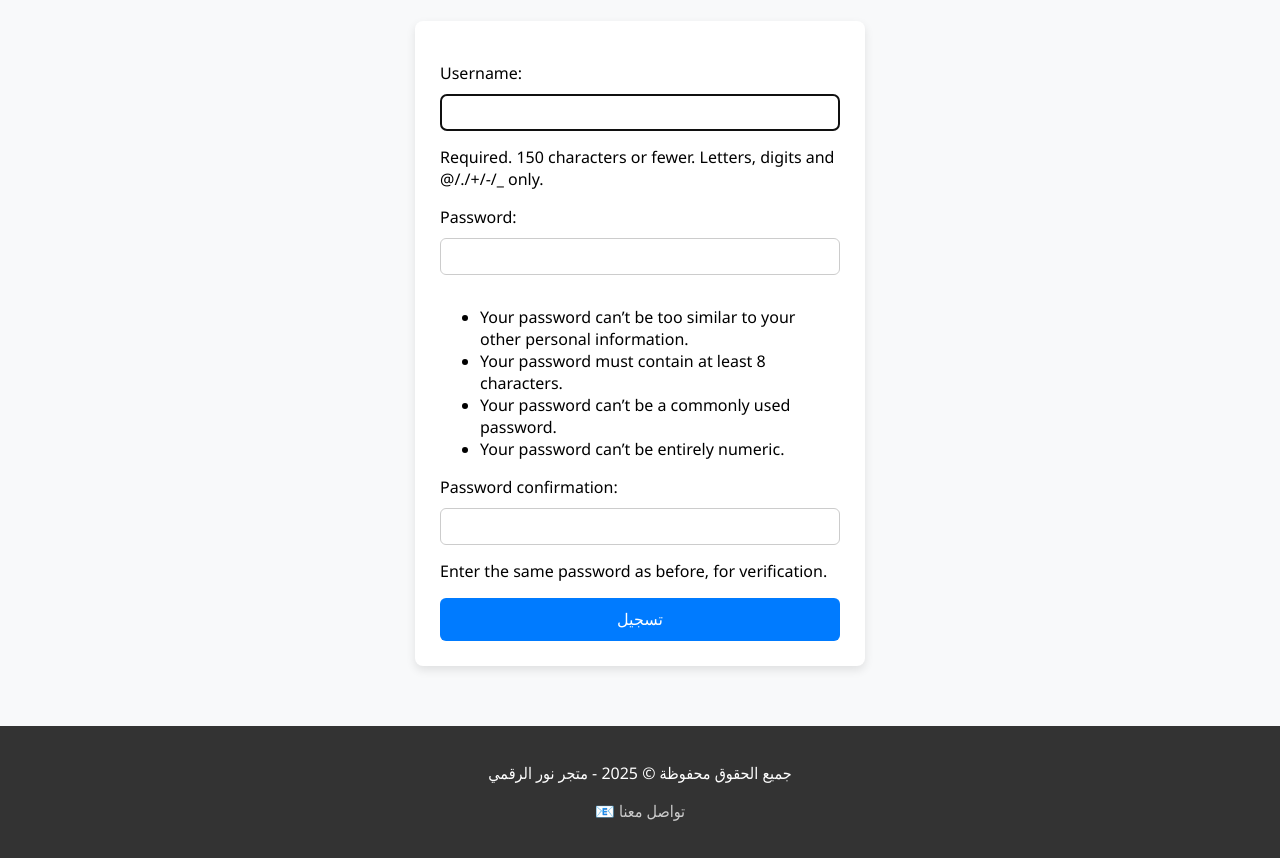
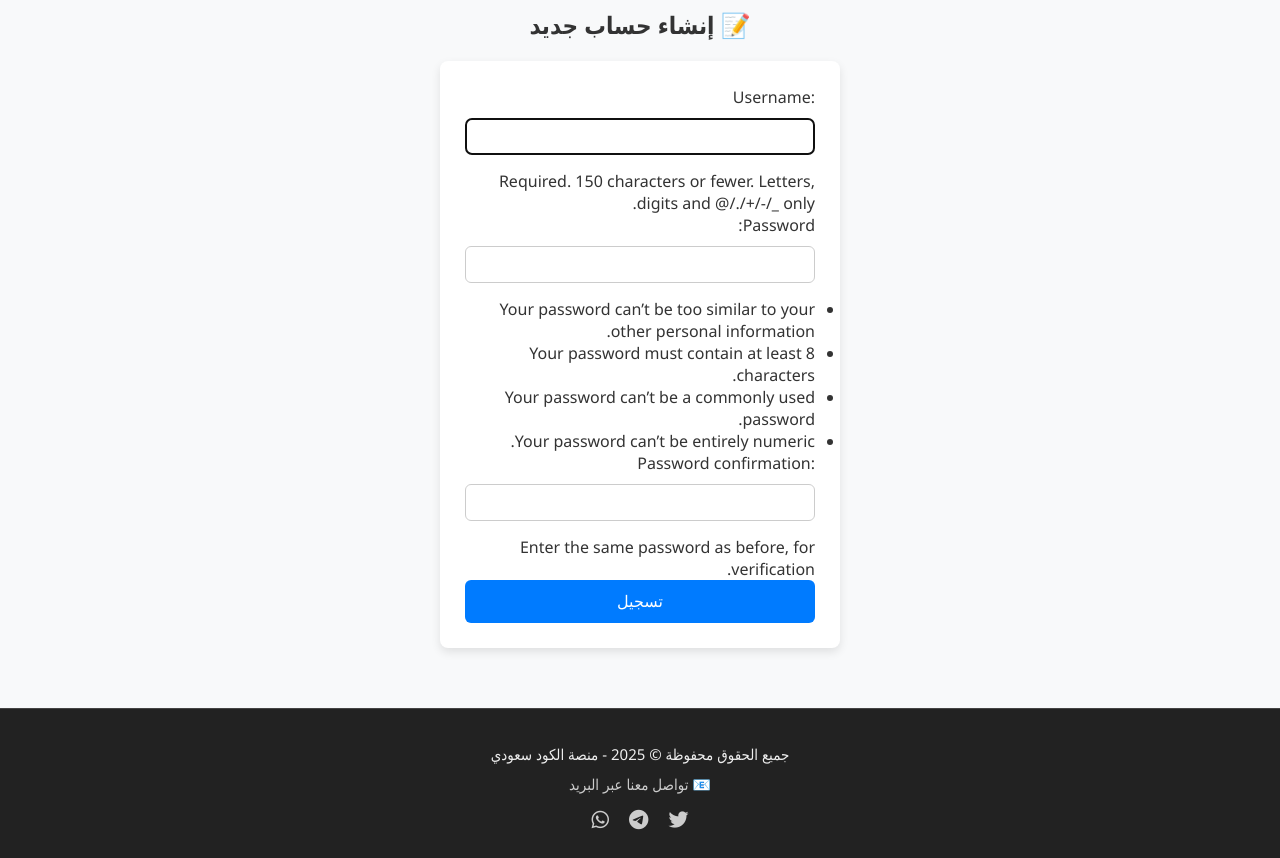
Before and after one commit to talal558/tal1, a Django app: page /accounts/register/ in a window 1280 px wide. Shown: the part 342-1200 px from the top of the page. Run offline with Django 5.2, Linux system fonts and the light colour scheme.

Commit message:
تحديثات جديدة في مشروع منصة الكود سعودي

```diff
--- a/templates/footer.html
+++ b/templates/footer.html
@@ -1,11 +1,20 @@
+<!-- ملف: templates/footer.html -->
+<link rel="stylesheet" href="https://cdnjs.cloudflare.com/ajax/libs/font-awesome/6.0.0-beta3/css/all.min.css">
+
 <style>
   footer {
-    background-color: #333;
-    color: white;
-    padding: 20px;
+    background-color: #222;
+    color: #eee;
+    padding: 25px 15px;
     text-align: center;
     margin-top: 60px;
     font-family: 'Segoe UI', Tahoma, 'Amiri', sans-serif;
+    border-top: 1px solid #444;
+  }
+
+  footer p {
+    margin: 10px 0;
+    font-size: 15px;
   }
 
   footer a {
@@ -18,9 +27,33 @@
     color: #fff;
     text-decoration: underline;
   }
+
+  footer .social-icons {
+    margin-top: 12px;
+  }
+
+  footer .social-icons a {
+    margin: 0 8px;
+    font-size: 20px;
+    color: #ccc;
+    transition: color 0.3s ease;
+  }
+
+  footer .social-icons a:hover {
+    color: #fff;
+  }
 </style>
 
 <footer>
-  <p>جميع الحقوق محفوظة &copy; 2025 - متجر نور الرقمي</p>
-  <p><a href="mailto:support@noordigital.com">📧 تواصل معنا</a></p>
+  <p>جميع الحقوق محفوظة &copy; 2025 - منصة الكود سعودي</p>
+
+  <p>
+    <a href="mailto:support@saudicode.com" title="راسلنا عبر البريد">📧 تواصل معنا عبر البريد</a>
+  </p>
+
+  <div class="social-icons">
+    <a href="https://twitter.com/saudicode" target="_blank" rel="noopener" title="تويتر"><i class="fab fa-twitter"></i></a>
+    <a href="https://t.me/saudicode" target="_blank" rel="noopener" title="تليجرام"><i class="fab fa-telegram"></i></a>
+    <a href="https://wa.me/966500000000" target="_blank" rel="noopener" title="واتساب"><i class="fab fa-whatsapp"></i></a>
+  </div>
 </footer>
--- a/templates/header.html
+++ b/templates/header.html
@@ -1,37 +1,43 @@
 {% load static %}
 
-<header class="main-header">
-  <video autoplay muted loop class="header-video">
-    <source src="{% static 'videos/header_bg.mp4' %}" type="video/mp4">
-    المتصفح لا يدعم تشغيل الفيديو.
-  </video>
+<!DOCTYPE html>
+<html lang="ar" dir="rtl">
+<head>
+  <meta charset="UTF-8">
+  <meta name="viewport" content="width=device-width, initial-scale=1.0">
+  <title>منصة الكود سعودي لبيع المنتجات الرقمية</title>
 
-  <div class="header-content">
-    <h1 class="site-title">منصة الكود سعودي لبيع المنتجات الرقمية</h1>
+  <!-- Google Fonts -->
+  <link rel="preconnect" href="https://fonts.googleapis.com">
+  <link rel="preconnect" href="https://fonts.gstatic.com" crossorigin>
+  <link href="https://fonts.googleapis.com/css2?family=Cairo:wght@400;700&family=Montserrat:wght@600;700&display=swap" rel="stylesheet">
 
-    <nav class="main-nav">
-      <a href="{% url 'home' %}" class="nav-btn">الرئيسية <span class="icon">🏠</span></a>
-
-      {% if user.is_authenticated %}
-        <span class="nav-btn user-badge">{{ user.username }} <span class="icon">👤</span></span>
-        <a href="{% url 'accounts:logout' %}" class="nav-btn logout">تسجيل الخروج <span class="icon">🚪</span></a>
-      {% else %}
-        <a href="{% url 'accounts:login' %}" class="nav-btn login">دخول <span class="icon">🔐</span></a>
-        <a href="{% url 'accounts:register' %}" class="nav-btn register">تسجيل <span class="icon">📝</span></a>
-      {% endif %}
-
-      <a href="{% url 'products:list' %}" class="nav-btn">المنتجات <span class="icon">🛍️</span></a>
-      <a href="{% url 'orders:cart' %}" class="nav-btn">السلة <span class="icon">🧺</span></a>
-    </nav>
-  </div>
-</header>
+  <!-- Font Awesome -->
+  <link rel="stylesheet" href="https://cdnjs.cloudflare.com/ajax/libs/font-awesome/6.0.0-beta3/css/all.min.css">
 
   <style>
-  .main-header {
+    * { box-sizing: border-box; margin: 0; padding: 0; }
+
+    body {
+      font-family: 'Cairo', sans-serif;
+      background-color: #f8f9fa;
+      color: #333;
+      direction: rtl;
+      min-height: 100vh;
+      display: flex;
+      flex-direction: column;
+    }
+
+    header.main-header {
       position: relative;
-    height: 280px;
+      width: 100%;
+      height: 320px;
       overflow: hidden;
-    font-family: 'Segoe UI', sans-serif;
+      display: flex;
+      justify-content: center;
+      align-items: center;
+      color: #fff;
+      text-align: center;
     }
 
     .header-video {
@@ -93,21 +100,41 @@
       font-size: 18px;
     }
 
-  .login {
-    background-color: #007bff;
+    .login { background-color: #007bff; }
+    .login:hover { background-color: #0056b3; }
+
+    .register { background-color: #28a745; }
+    .register:hover { background-color: #218838; }
+
+    @media (max-width: 768px) {
+      .site-title {
+        font-size: 26px;
+        padding: 10px 20px;
       }
 
-  .register {
-    background-color: #28a745;
+      .nav-btn {
+        font-size: 15px;
+        padding: 10px 16px;
       }
-
-  .logout {
-    background-color: #dc3545;
-  }
-
-  .user-badge {
-    background-color: #fff3cd;
-    color: #000;
-    border: 1px solid #ffeeba;
     }
   </style>
+</head>
+
+<body>
+
+<header class="main-header">
+  <video autoplay muted loop playsinline class="header-video" poster="{% static 'images/header_bg_fallback.jpg' %}">
+    <source src="{% static 'videos/header_bg.mp4' %}" type="video/mp4">
+    متصفحك لا يدعم تشغيل الفيديو.
+  </video>
+  <div class="header-content">
+    <h1 class="site-title">منصة الكود سعودي لبيع المنتجات الرقمية</h1>
+    <nav class="main-nav">
+      <a href="{% url 'home' %}" class="nav-btn">الرئيسية <i class="fas fa-home icon"></i></a>
+      <a href="{% url 'accounts:login' %}" class="nav-btn login">دخول <i class="fas fa-lock icon"></i></a>
+      <a href="{% url 'accounts:register' %}" class="nav-btn register">تسجيل <i class="fas fa-user-plus icon"></i></a>
+      <a href="{% url 'products:list' %}" class="nav-btn">المنتجات <i class="fas fa-box-open icon"></i></a>
+      <a href="{% url 'orders:cart' %}" class="nav-btn">السلة <i class="fas fa-shopping-cart icon"></i></a>
+    </nav>
+  </div>
+</header>
```
Also changed, not shown: other parts of templates/header.html (+14 -13 lines), templates/home.html (+43 -2 lines), db.sqlite3, 1 other file. Lines whose indentation alone changed are shown as unchanged.
